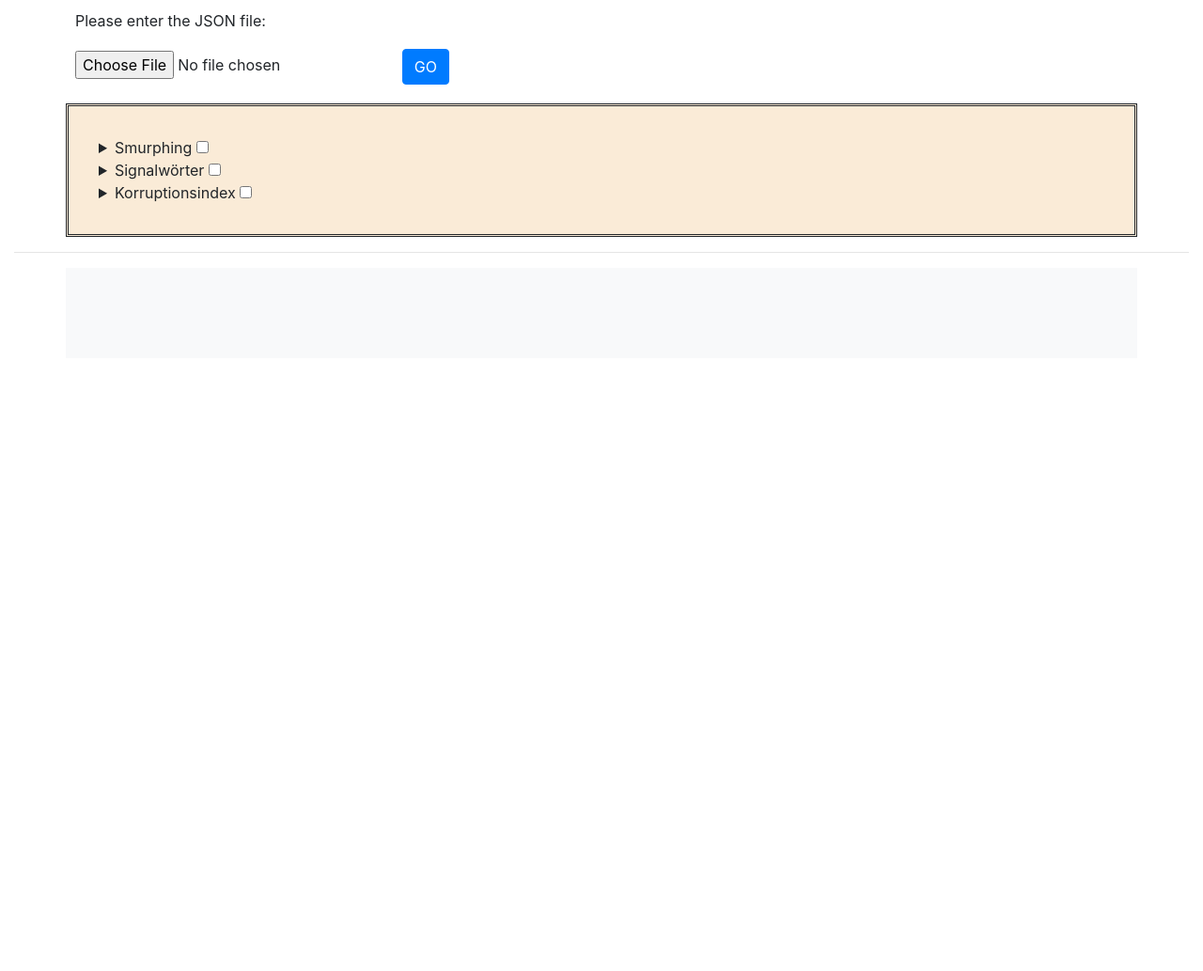
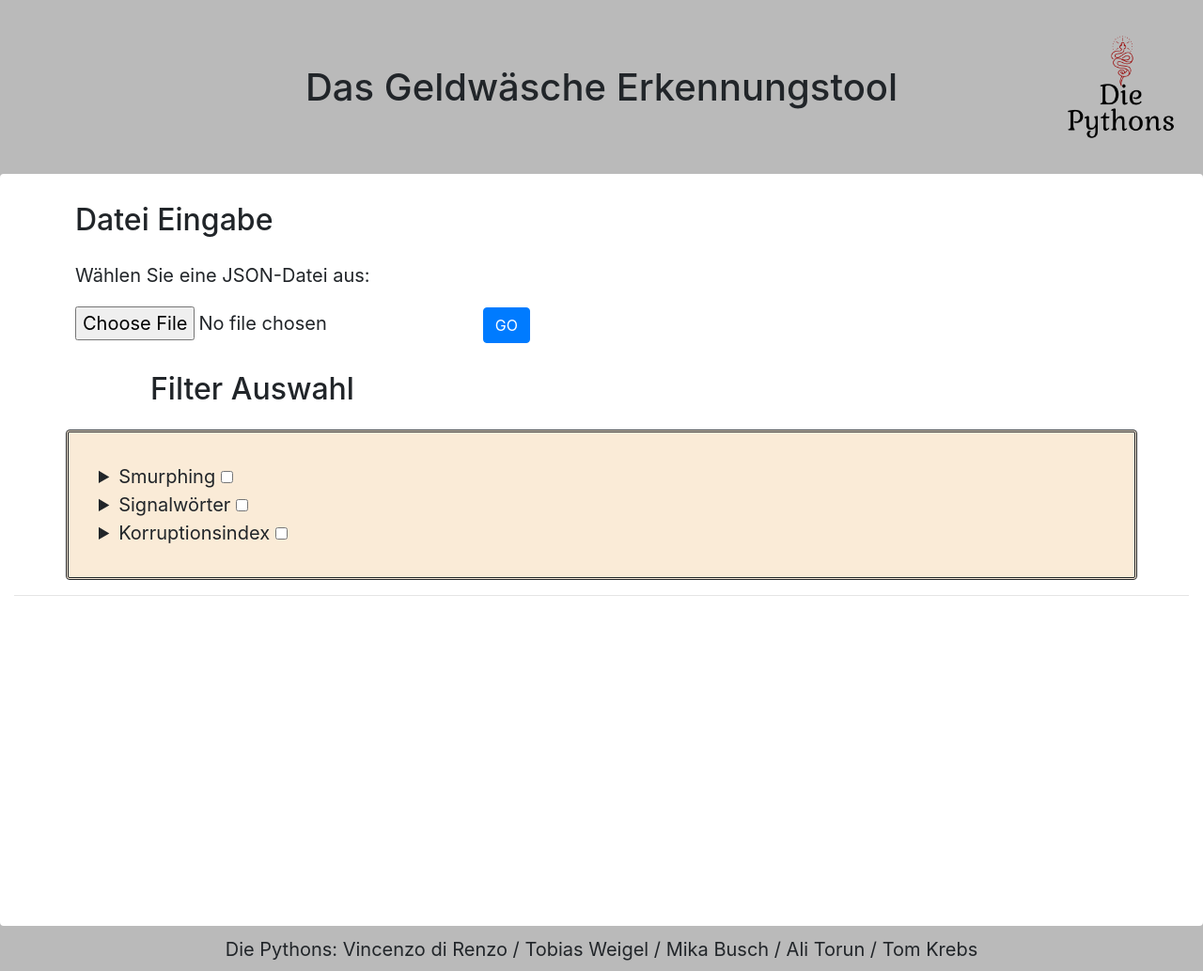
Before and after one commit to BISASAM/Hellekes, a Flask app: page / in a window 1280 px wide. Shown: the whole page at 94% size. Before the commit the page ends 269 px from the top, so only its background shows below. Run offline with Flask 2, Linux system fonts and the light colour scheme; some libraries are stand-ins or nearby versions.

Commit message:
first design commit

```diff
--- a/main.py
+++ b/main.py
@@ -7,11 +7,13 @@ app = Flask(__name__)
 def root():
     return render_template("index.html")
 
+
 @app.route('/get_cpi_scores')
 def read_cpi_json():
     with open('data/cpi_scores.json') as f:
         data = json.load(f)
     return jsonify(data)
+
 
 @app.route('/get_data')
 def read_json():
@@ -21,6 +23,5 @@ def read_json():
     return jsonify(entry_list)
 
 
-
 if __name__ == '__main__':
     app.run()
--- a/static/css/styles.css
+++ b/static/css/styles.css
@@ -4,6 +4,7 @@ html, body {
 
 body {
   background-color: rgb(186, 186, 186);
+  font-size: 20px;
 }
 
 #white-content-wrapper {
@@ -11,6 +12,12 @@ body {
   max-width: 1440px;
   min-height: 100%;
 
+}
+
+#filter_heading {
+  margin-top: 20px;
+  margin-bottom: 24px;
+  margin-left: 145px;
 }
 
 #Filterbox {
@@ -21,8 +28,11 @@ body {
 }
 
 #Resultbox {
-  padding: 2rem 0rem;
-  background-color: #f8f9fa;
+  padding: 0.8rem 0rem;
+}
+
+#resultHeading {
+  margin-left: 145px;
 }
 
 
@@ -33,6 +43,7 @@ body {
 
 #col_select {
   margin: 1rem;
+  margin-top: -15px;
 }
 
 button.col_select {
@@ -72,13 +83,67 @@ th, td { padding: 8px 16px; margin: 3px; }
 th     { background:#eee;}
 tr {text-align: center;}
 
+#header-container {
+  text-align: center;
+  margin-left: auto;
+  margin-right: auto;
+  padding-top: 30px;
+  padding-bottom: 30px;
+  max-width: 1440px;
+}
+
+#spacing {
+  padding-right: 20px;
+  width: 150px;
+}
+
+#header {
+  margin: auto;
+  vertical-align: middle;
+  display: inline-block;
+}
+
+#logo {
+  position: relative;
+  padding-right: 25px;
+  width: 150px;
+}
+
 #input_div {
   padding: 10px;
 }
-#input_div label {display: block;}
+
+#input_div h2 {
+  margin-top: 20px;
+  margin-bottom: -25px;
+}
+
+#input_div label {
+  padding-top: 50px;
+  padding-bottom: 10px;
+  display: block;
+}
+
 #input_div #fileSelection {
-  padding: 10px 0px;
   font-weight: bold;
+}
+
+#shown_columns {
+  margin-left: 22px;
+}
+
+footer {
+  text-align: center;
+  margin-left: auto;
+  margin-right: auto;
+  margin-top: 10px;
+  margin-bottom: 10px;
+  max-width: 1440px;
+  font-size: 20px;
+}
+
+.hidden_info {
+  font-size: 18px;
 }
 
 .hidden {
--- a/static/js/index.js
+++ b/static/js/index.js
@@ -1,7 +1,10 @@
 const goBtn = document.getElementById("goBtn");
 const resultTable = document.getElementById("resultTable");
 const fileInput = document.getElementById("fileInput");
+const resultText = document.getElementById("resultText");
 const colSelectDiv = document.getElementById("col_select");
+const resultBox = document.getElementById("Resultbox");
+const resultHeading = document.getElementById("resultHeading");
 
 const inp_minBetrag = document.getElementById("minBetrag");
 const inp_minAnzahl = document.getElementById("minAnzahl");
@@ -107,6 +110,11 @@ async function on_go_btn() {
 function fill_col_select(header) {
     // This function creates the section above the results table,
     // that contains all the togglable columns
+
+    resultBox.style.backgroundColor = "#f8f9fa";
+
+    resultHeading.innerHTML = "Ausgabe";
+    resultText.innerHTML = "<label id='shown_columns'>Ein- / Ausblenden von Spalten:</label><br />";
 
     colSelectDiv.innerHTML = "";  // clear first
     for (attr in header) {
--- a/templates/index.html
+++ b/templates/index.html
@@ -15,27 +15,35 @@
   <!--catch vars passed to render_template and make available for js -->
 
   <title>Geldwäsche Erkennungstool</title>
+
 </head>
 
 <body>
+  <div class="row" id="header-container">
+    <div class="cel" id="spacing"></div>
+    <h1 id="header">Das Geldwäsche Erkennungstool</h1>
+    <img src="../static/images/logo.png" id="logo">
+  </div>
 
-  <div id="white-content-wrapper" class="container">
+  <div id="white-content-wrapper" class="container rounded">
 
     <div id="input_div" class="container">
-      <label>Please enter the JSON file:</label>
+      <h2>Datei Eingabe</h2>
+      <label>Wählen Sie eine JSON-Datei aus:</label>
       <div id="fileSelection">
         <input type="file" id="fileInput" name="fileInput" accept=".txt, .json">
         <button type="button" class="btn btn-primary" id="goBtn">GO</button>
       </div>
     </div>
 
-    <div id="Filterbox" class="container">
+    <h2 id="filter_heading">Filter Auswahl</h2>
+    <div id="Filterbox" class="container rounded">
       <div>
         <details>
           <summary>
             Smurphing <input type="checkbox" name="smurphing" value="bla" id="smurphingCheck">
           </summary>
-          <div style="margin-left: 1.3rem;">
+          <div class="hidden_info" style="margin-left: 1.8rem;">
             <label for="minBetrag">min. Betrag:</label>
             <input type="text" id="minBetrag" name="minBetrag">
 
@@ -53,7 +61,7 @@
           <summary>
             Signalwörter <input type="checkbox" name="signalwoerter" value="bla" id="signalWordCheck">
           </summary>
-          <div style="margin-left: 1.3rem;">
+          <div class="hidden_info" style="margin-left: 1.8rem;">
             <button type="button">Liste der Signalwörter bearbeiten</button>
           </div>
         </details>
@@ -64,7 +72,7 @@
           <summary>
             Korruptionsindex <input type="checkbox" name="korruptionsindex" value="bla" id="corruptionIndexCheck">
           </summary>
-          <div style="margin-left: 1.3rem;">
+          <div class="hidden_info" style="margin-left: 1.8rem;">
             <label for="minKorrIdx">max. Korruptionsindex</label>
             <input type="text" id="minKorrIdx" name="minKorrIdx"> <br><br>
             <button type="button">Länderliste mit Korruptionsindex bearbeiten</button>
@@ -75,7 +83,9 @@
 
     <hr>
 
+    <h2 id="resultHeading"></h2>
     <div id="Resultbox" class="container">
+      <label id="resultText"></label>
       <div class="row" id="col_select">
         <!-- gets filled with selectable column names -->
       </div>
@@ -105,5 +115,8 @@
   <script src="../static/js/index.js"></script>
 
 </body>
+<footer>
+  <label>Die Pythons: Vincenzo di Renzo / Tobias Weigel / Mika Busch / Ali Torun / Tom Krebs</label>
+</footer>
 
 </html>
```
Also changed, not shown: static/images/logo.png (added).
